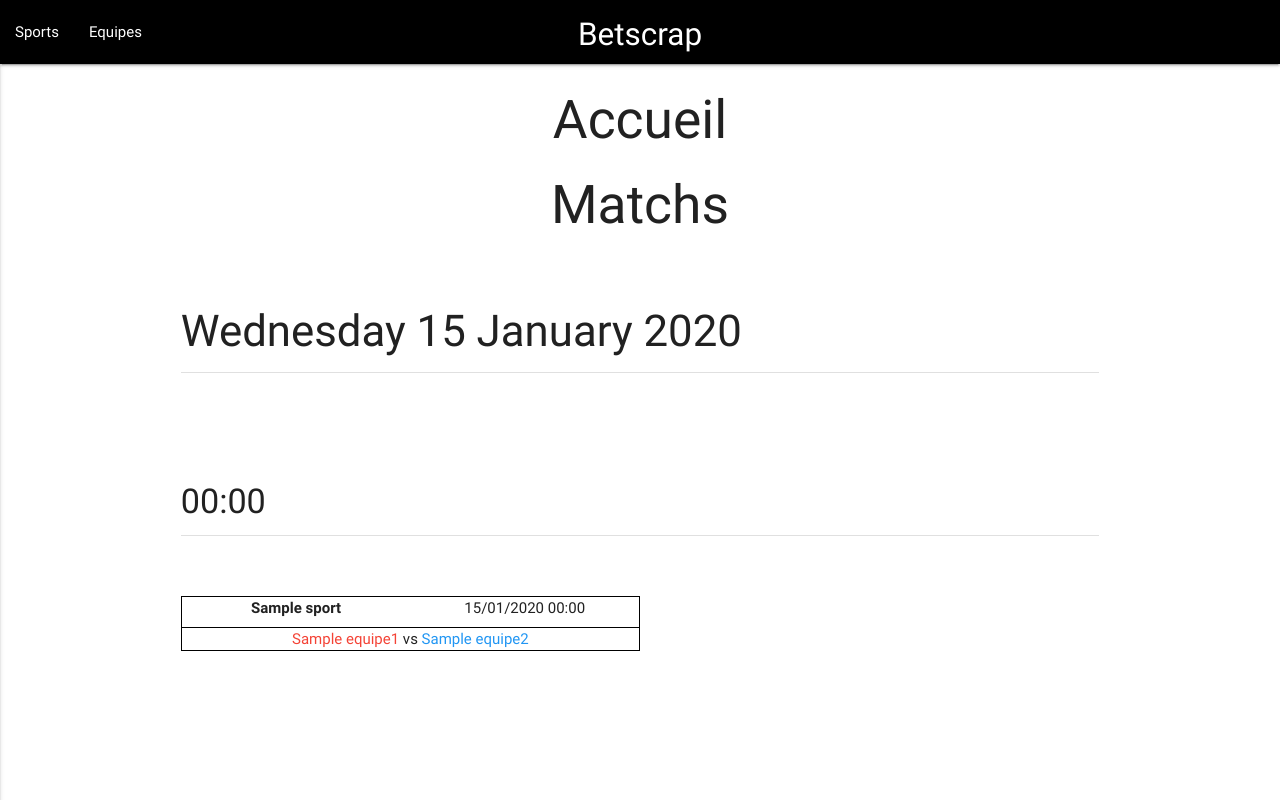
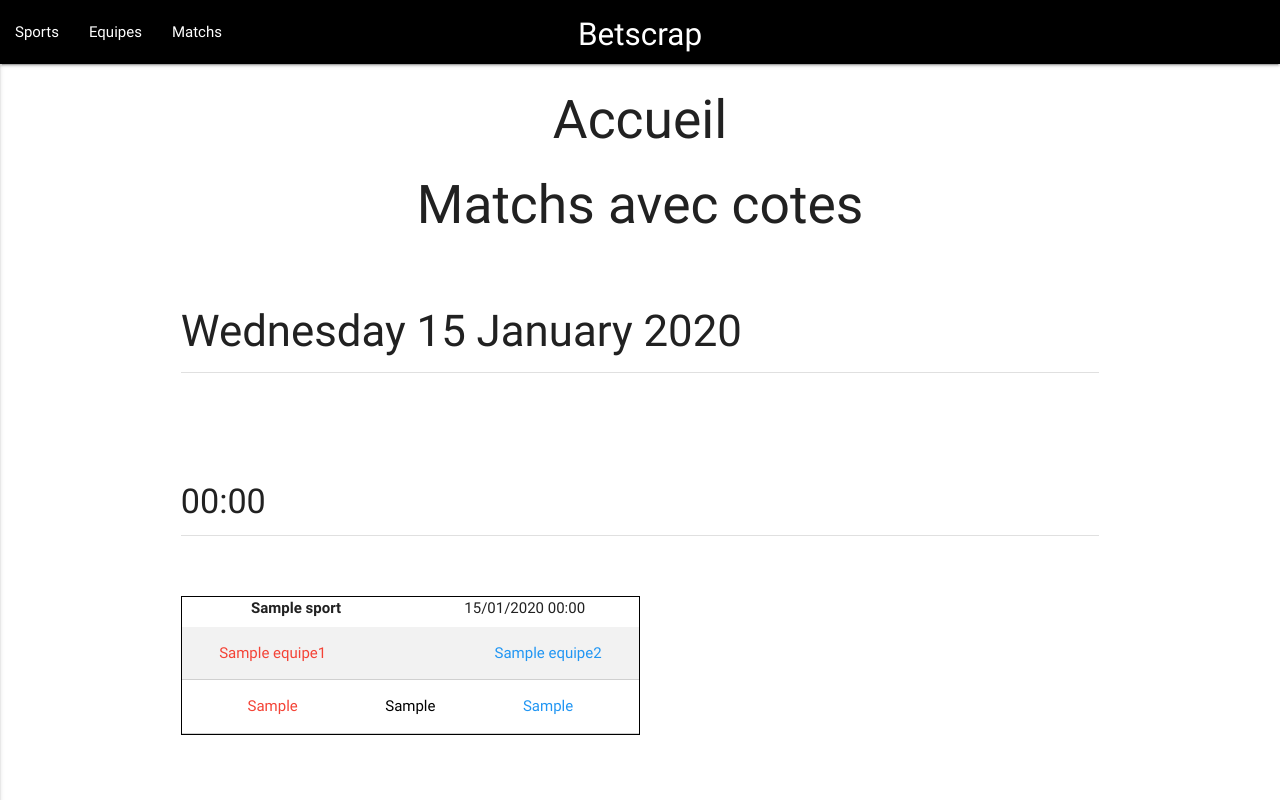
Before and after one commit to guillaumehanotel/BetScraper-Symfony, a Symfony app: template Website/src/AppBundle/Resources/views/Default/index.html.twig in a window 1280 px wide. Run offline with Twig, Linux system fonts and the light colour scheme; the template is opened without the code that fills it: most values are stand-ins (such as "Sample title", 1, 10 or a date in 2020); some libraries are stand-ins or nearby versions.

Commit message:
matchs avec cotes

```diff
--- a/Website/src/AppBundle/Entity/Cote.php
+++ b/Website/src/AppBundle/Entity/Cote.php
@@ -8,7 +8,7 @@ use Doctrine\ORM\Mapping as ORM;
  * Cote
  *
  * @ORM\Table(name="cote", indexes={@ORM\Index(name="FK_cote_match_id", columns={"match_id"})})
- * @ORM\Entity
+ * @ORM\Entity(repositoryClass="AppBundle\Repository\CoteRepository")
  */
 class Cote {
     /**
@@ -143,6 +143,4 @@ class Cote {
     }
 
 
-
-
 }
--- a/Website/src/AppBundle/Entity/SpMatch.php
+++ b/Website/src/AppBundle/Entity/SpMatch.php
@@ -127,7 +127,9 @@ class SpMatch {
         $this->sport = $sport;
     }
 
-
+    public function __toString() {
+        return (string)$this->matchId;
+    }
 
 
 }
--- a/Website/src/AppBundle/Resources/views/Default/index.html.twig
+++ b/Website/src/AppBundle/Resources/views/Default/index.html.twig
@@ -3,19 +3,19 @@
 {% block main %}
     <h2 class="center">Accueil</h2>
 
-    <h2 class="center">Matchs</h2>
-
+    <h2 class="center">Matchs avec cotes</h2>
 
     <div class="matchs">
         <div class="row">
+
             {% set date_day = null %}
             {% set date_hour = null %}
             <!-- Parcourt des matchs d'aujourd'hui et d'après triés par date -->
-            {% for match in matchs %}
+            {% for cote in cotes %}
 
                 <!-- Affichage groupé par jour -->
-                {% if date_day != match.matchdate|date("l d F Y") %}
-                    {% set date_day = match.matchdate|date("l d F Y") %}
+                {% if date_day != cote.match.matchdate|date("l d F Y") %}
+                    {% set date_day = cote.match.matchdate|date("l d F Y") %}
                     <div class="date_day" style="clear: both">
                         <h3>{{ date_day }}</h3>
                     </div>
@@ -23,8 +23,8 @@
                 {% endif %}
 
                 <!-- Affichage groupé par horaire -->
-                {% if date_hour != match.matchdate|date("H:i") %}
-                    {% set date_hour = match.matchdate|date("H:i") %}
+                {% if date_hour != cote.match.matchdate|date("H:i") %}
+                    {% set date_hour = cote.match.matchdate|date("H:i") %}
                     <div class="date_hour" style="clear: both">
                         <h4>{{ date_hour }}</h4>
                     </div>
@@ -34,21 +34,31 @@
 
                 <div class="match col m6">
                     <div class="match-date">
-                        <p>{{ match.matchdate|date("d/m/Y H:i") }}</p>
+                        <p>{{ cote.match.matchdate|date("d/m/Y H:i") }}</p>
                     </div>
                     <div class="match-sport">
-                        <p style="font-weight: bold">{{ match.sport.sportnom }}</p>
+                        <p style="font-weight: bold">{{ cote.match.sport.sportnom }}</p>
                     </div>
-                    <div class="match-equipe">
-                        <p><span class="red-text">{{ match.equipe1.equipenom }}</span> vs <span class="blue-text">{{ match.equipe2.equipenom }}</span></p>
-                    </div>
-                </div>
+                    <table class="bordered striped">
+                        <tr>
+                            <td><span class="red-text">{{ cote.match.equipe1.equipenom }}</span></td>
+                            <td></td>
+                            <td><span class="blue-text">{{ cote.match.equipe2.equipenom }}</span></td>
+                        </tr>
+                        <tr>
+                            <td><span class="red-text">{{ cote.coteEquipe1 }}</span></td>
+                            <td><span class="black-text">{{ cote.coteNul }}</span></td>
+                            <td><span class="blue-text">{{ cote.coteEquipe2 }}</span></td>
+                        </tr>
+                    </table>
 
 
+                </div>
             {% endfor %}
         </div>
     </div>
 
 
 
+
 {% endblock %}
--- a/Website/src/AppBundle/Resources/views/layout.html.twig
+++ b/Website/src/AppBundle/Resources/views/layout.html.twig
@@ -27,10 +27,12 @@
         <ul class="left hide-on-med-and-down">
             <li><a href="{{ path('list_sports') }}">Sports</a></li>
             <li><a href="{{ path('list_equipes') }}">Equipes</a></li>
+            <li><a href="{{ path('list_matchs') }}">Matchs</a></li>
         </ul>
         <ul class="side-nav" id="mobile-demo">
             <li><a href="{{ path('list_sports') }}">Sports</a></li>
             <li><a href="{{ path('list_equipes') }}">Equipes</a></li>
+            <li><a href="{{ path('list_matchs') }}">Matchs</a></li>
         </ul>
     </div>
 </nav>
--- a/Website/web/assets/css/style.css
+++ b/Website/web/assets/css/style.css
@@ -21,7 +21,7 @@ h1 {
     padding-right: 0px;
     padding-left: 0px;
     margin-bottom: 10px;
-   // margin-left: 2px;
+    margin-left: 2px;
 }
 
 .match p {
@@ -44,8 +44,6 @@ h1 {
 }
 
 
-.match .match-equipe {
-    clear: both;
-    border-top: solid black 1px;
+.match table td{
     text-align: center;
 }
```
Also changed, not shown: Website/src/AppBundle/Controller/DefaultController.php (+18 -4 lines), Website/src/AppBundle/Repository/CoteRepository.php (added, +32 -0 lines), Website/src/AppBundle/Resources/views/Default/matchs.html.twig (added, +51 -0 lines).
